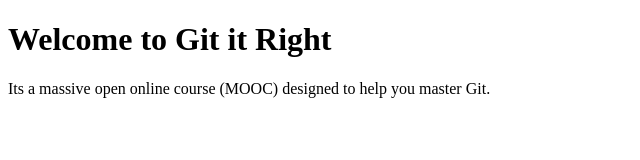
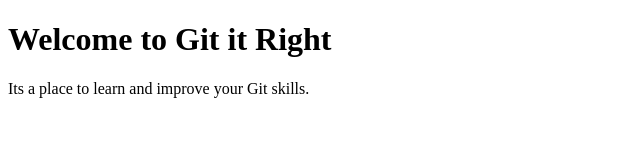
Before and after one commit to jayanthansenthilkumar/Gititright, a plain HTML site: page index.html in a window 1280 px wide. Shown: the whole page, without its empty margins (0-640 px from the left). Drawn offline with Linux system fonts and the light colour scheme.

Commit message:
Index update

```diff
--- a/index.html
+++ b/index.html
@@ -7,6 +7,6 @@
 </head>
 <body>
     <h1>Welcome to Git it Right</h1>
-    <p>Its a massive open online course (MOOC) designed to help you master Git.</p>
+    <p>Its a place to learn and improve your Git skills.</p>
 </body>
 </html>
```
